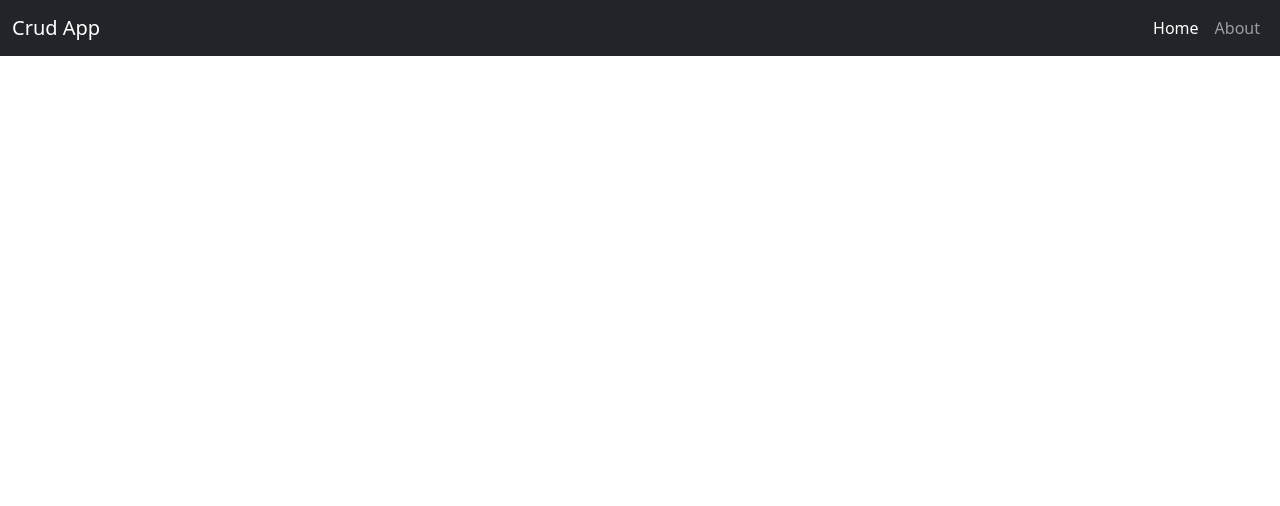
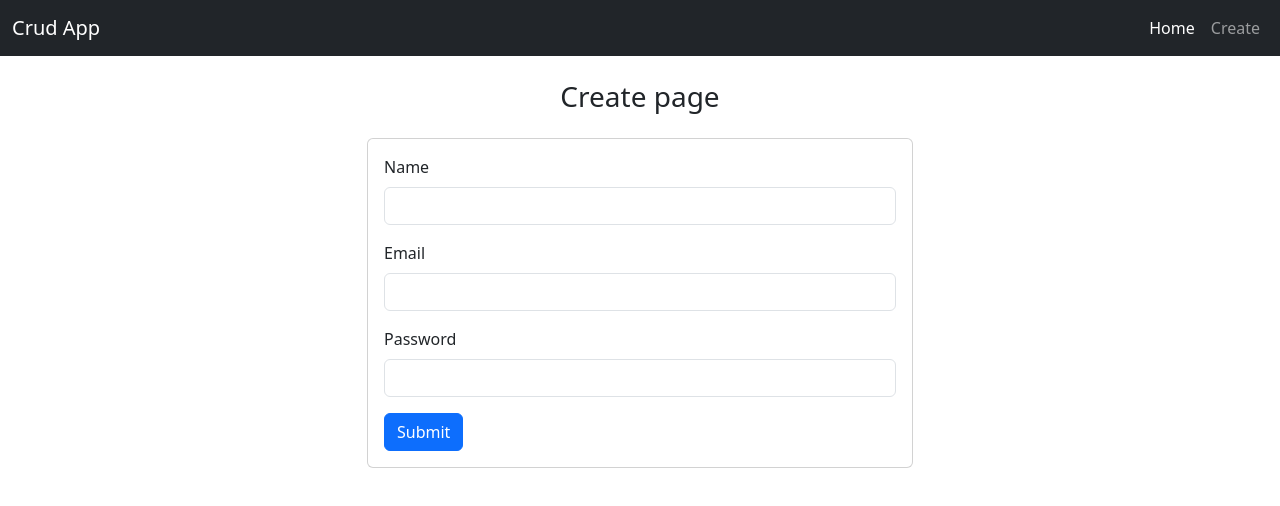
Before and after one commit to sksheikh/laravel-react-crud-app, a React (Vite) app in the folder frontend/: page /create in a window 1280 px wide. Before the commit this address had no page. Shown: the top 506 px of the page. Built offline with nearby package versions, Linux system fonts and the light colour scheme.

Commit message:
create a form and handler method

```diff
--- a/frontend/src/App.jsx
+++ b/frontend/src/App.jsx
@@ -1,7 +1,7 @@
 import { Link, Routes, Route } from "react-router-dom"
 
 import Home from "./pages/Home";
-import About from "./pages/About";
+import Create from "./pages/Create";
 
 function App() {
 
@@ -19,7 +19,7 @@ function App() {
                 <Link className="nav-link active" to={"/"}>Home</Link>
               </li>
               <li className="nav-item">
-                <Link className="nav-link" to={"/about"}>About</Link>
+                <Link className="nav-link" to={"/create"}>Create</Link>
               </li>
             </ul>
           </div>
@@ -29,7 +29,7 @@ function App() {
       <div className="container">
         <Routes>
           <Route path={'/'} element={<Home />} />
-          <Route path={'/about'} element={<About />} />
+          <Route path={'/create'} element={<Create />} />
         </Routes>
       </div>
     </>
--- a/frontend/src/pages/About.jsx
+++ /dev/null
@@ -1,9 +0,0 @@
-import React from 'react'
-
-export default function About() {
-  return (
-    <div>
-      <h3>About page</h3>
-    </div>
-  )
-}
--- /dev/null
+++ b/frontend/src/pages/Create.jsx
@@ -0,0 +1,49 @@
+import React, { useState } from 'react'
+
+export default function Create() {
+  const [inputs, setInputs] =  useState({
+    name: '',
+    email: '',
+    password: '',
+  });
+
+  const handleChange = (e) => {
+    setInputs({...inputs, [e.target.name]: e.target.value})
+  }
+
+  const handleSubmit = (e) => {
+    e.preventDefault();
+    console.log(inputs)
+  }
+  return (
+    <>
+    <div className='py-4'>
+      <h3 className='mb-4 text-center'>Create page</h3>
+      <div className='row'>
+        <div className="col-md-6 mx-auto">
+          <div className="card card-body">
+            <form onSubmit={handleSubmit}>
+              <div className="mb-3">
+                <label for="name" className="form-label">Name </label>
+                <input type="name" className="form-control" id="name" name='name' onChange={handleChange} />
+              </div>
+
+              <div className="mb-3">
+                <label for="email" className="form-label">Email </label>
+                <input type="email" className="form-control" id="email" name='email' onChange={handleChange} />
+              </div>
+
+              <div className="mb-3">
+                <label for="password" className="form-label">Password</label>
+                <input type="password" className="form-control" id="password" name='password' onChange={handleChange} />
+              </div>
+
+              <button type="submit" className="btn btn-primary">Submit</button>
+            </form>
+          </div>
+        </div>
+      </div>
+    </div>
+    </>
+  )
+}
--- a/frontend/src/pages/Home.jsx
+++ b/frontend/src/pages/Home.jsx
@@ -16,8 +16,8 @@ export default function Home() {
 
   // console.log(users);
   return (
-    <div>
-      <h3>Home Page</h3>
+    <div className='py-4'>
+      <h3 className='mb-4 text-center'>All Users</h3>
       <table className='table table-bordered'>
         <thead>
           <tr>
```
